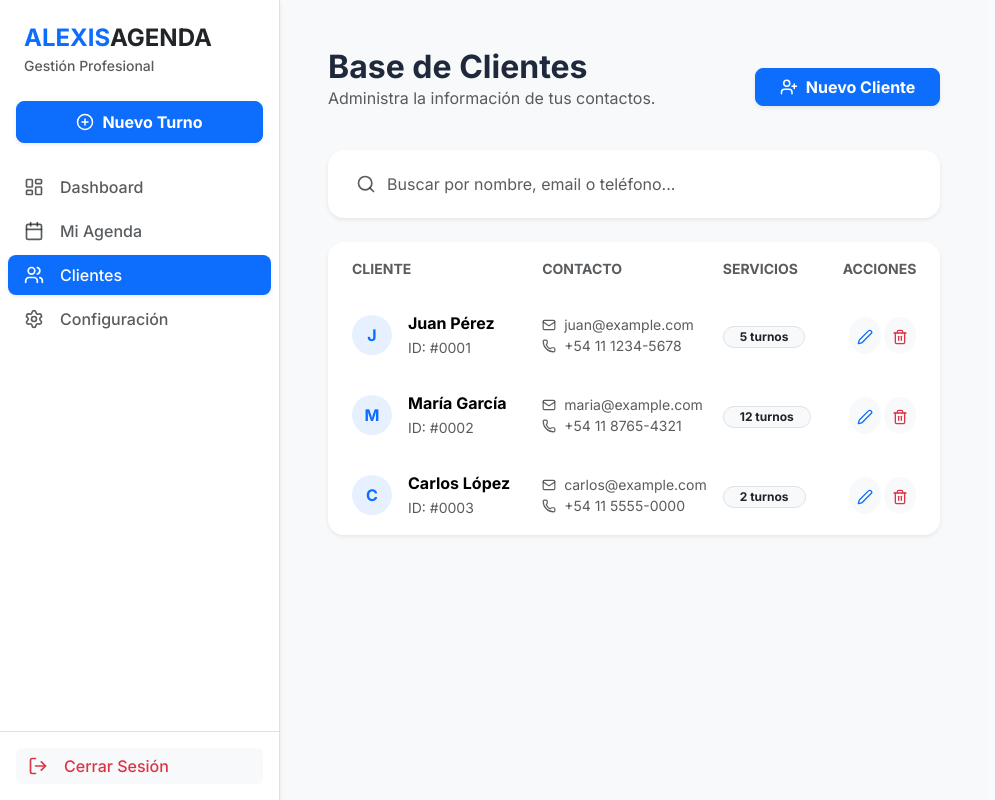
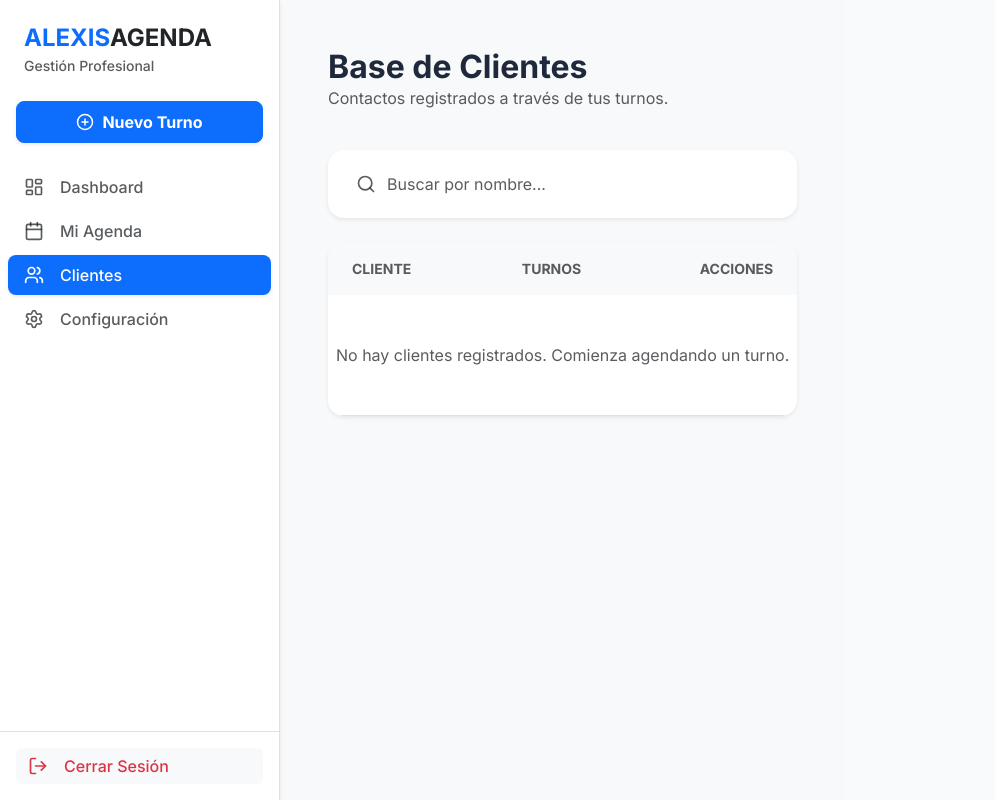
Before and after one commit to alexsena9/Web-agenda, a React (Vite) app: page / in a window 1280 px wide. Both pictures are taken after a click on the button "Clientes". Shown: the whole page, without its empty margins (0-995 px from the left). Built offline with nearby package versions, Linux system fonts and the light colour scheme.

Commit message:
vinculación automática de turnos con base de datos de clientes

```diff
--- a/src/App.jsx
+++ b/src/App.jsx
@@ -3,6 +3,7 @@ import Sidebar from "./layout/Sidebar";
 import Dashboard from "./views/Dashboard";
 import Agenda from "./views/Agenda";
 import Clientes from "./views/Clientes";
+import Configuracion from "./views/Configuracion";
 import NuevoTurnoModal from "./components/NuevoTurnoModal";
 import "./App.css";
 
@@ -11,16 +12,54 @@ function App() {
   const [isModalOpen, setIsModalOpen] = useState(false);
 
   const [turnos, setTurnos] = useState(() => {
-    const savedTurnos = localStorage.getItem("web_agenda_turnos");
-    return savedTurnos ? JSON.parse(savedTurnos) : [];
+    const saved = localStorage.getItem("web_agenda_turnos");
+    return saved ? JSON.parse(saved) : [];
+  });
+
+  const [clientes, setClientes] = useState(() => {
+    const saved = localStorage.getItem("web_agenda_clientes");
+    return saved ? JSON.parse(saved) : [];
+  });
+
+  const [servicios, setServicios] = useState(() => {
+    const saved = localStorage.getItem("web_agenda_servicios");
+    return saved
+      ? JSON.parse(saved)
+      : ["Corte de Cabello", "Barba", "Tratamiento Facial"];
   });
 
   useEffect(() => {
     localStorage.setItem("web_agenda_turnos", JSON.stringify(turnos));
-  }, [turnos]);
+    localStorage.setItem("web_agenda_clientes", JSON.stringify(clientes));
+    localStorage.setItem("web_agenda_servicios", JSON.stringify(servicios));
+  }, [turnos, clientes, servicios]);
 
   const handleAddTurno = (nuevoTurno) => {
     setTurnos([...turnos, nuevoTurno]);
+
+    setClientes((prevClientes) => {
+      const existe = prevClientes.find(
+        (c) => c.nombre.toLowerCase() === nuevoTurno.cliente.toLowerCase(),
+      );
+
+      if (existe) {
+        return prevClientes.map((c) =>
+          c.id === existe.id
+            ? { ...c, cantidadTurnos: c.cantidadTurnos + 1 }
+            : c,
+        );
+      } else {
+        return [
+          ...prevClientes,
+          {
+            id: Date.now(),
+            nombre: nuevoTurno.cliente,
+            fechaRegistro: new Date().toLocaleDateString(),
+            cantidadTurnos: 1,
+          },
+        ];
+      }
+    });
   };
 
   const renderView = () => {
@@ -30,15 +69,10 @@ function App() {
       case "agenda":
         return <Agenda turnos={turnos} setTurnos={setTurnos} />;
       case "clientes":
-        return <Clientes />;
+        return <Clientes clientes={clientes} setClientes={setClientes} />;
       case "config":
         return (
-          <div className="view-animate p-4 bg-white rounded-4 shadow-sm">
-            <h3 className="fw-bold">Configuración</h3>
-            <p className="text-muted">
-              Personaliza los servicios y horarios de tu negocio.
-            </p>
-          </div>
+          <Configuracion servicios={servicios} setServicios={setServicios} />
         );
       default:
         return <Dashboard turnos={turnos} />;
@@ -52,18 +86,17 @@ function App() {
         setView={setView}
         onNewTurn={() => setIsModalOpen(true)}
       />
-
       <main
         className="flex-grow-1 p-4 p-md-5"
         style={{ overflowY: "auto", maxHeight: "100vh" }}
       >
         <div className="container-fluid px-0">{renderView()}</div>
       </main>
-
       <NuevoTurnoModal
         isOpen={isModalOpen}
         onClose={() => setIsModalOpen(false)}
         onAddTurno={handleAddTurno}
+        servicios={servicios}
       />
     </div>
   );
--- a/src/Views/Clientes.jsx
+++ b/src/Views/Clientes.jsx
@@ -1,52 +1,30 @@
-import React, { useState } from "react";
+import React from "react";
 import {
   Search,
   UserPlus,
   Mail,
   Phone,
-  MoreVertical,
   Edit2,
   Trash2,
+  User,
 } from "lucide-react";
 
-const Clientes = () => {
-  const [clientes] = useState([
-    {
-      id: 1,
-      nombre: "Juan Pérez",
-      email: "juan@example.com",
-      telefono: "+54 11 1234-5678",
-      servicios: 5,
-    },
-    {
-      id: 2,
-      nombre: "María García",
-      email: "maria@example.com",
-      telefono: "+54 11 8765-4321",
-      servicios: 12,
-    },
-    {
-      id: 3,
-      nombre: "Carlos López",
-      email: "carlos@example.com",
-      telefono: "+54 11 5555-0000",
-      servicios: 2,
-    },
-  ]);
+const Clientes = ({ clientes, setClientes }) => {
+  const eliminarCliente = (id) => {
+    if (window.confirm("¿Eliminar este cliente borrará su historial?")) {
+      setClientes(clientes.filter((c) => c.id !== id));
+    }
+  };
 
   return (
-    <div className="view-animate">
+    <div className="view-animate text-start">
       <div className="d-flex justify-content-between align-items-center mb-4">
         <div>
           <h2 className="fw-bold mb-0">Base de Clientes</h2>
           <p className="text-muted">
-            Administra la información de tus contactos.
+            Contactos registrados a través de tus turnos.
           </p>
         </div>
-        <button className="btn btn-primary d-flex align-items-center gap-2 rounded-3 px-4 shadow-sm">
-          <UserPlus size={18} />
-          <span className="fw-bold">Nuevo Cliente</span>
-        </button>
       </div>
 
       <div className="card border-0 shadow-sm rounded-4 p-3 mb-4">
@@ -57,7 +35,7 @@ const Clientes = () => {
           <input
             type="text"
             className="form-control border-0 shadow-none"
-            placeholder="Buscar por nombre, email o teléfono..."
+            placeholder="Buscar por nombre..."
           />
         </div>
       </div>
@@ -65,16 +43,13 @@ const Clientes = () => {
       <div className="card border-0 shadow-sm rounded-4 overflow-hidden">
         <div className="table-responsive">
           <table className="table table-hover align-middle mb-0">
-            <thead className="bg-light">
+            <thead className="table-light">
               <tr>
                 <th className="px-4 py-3 border-0 text-muted small fw-bold">
                   CLIENTE
                 </th>
-                <th className="py-3 border-0 text-muted small fw-bold">
-                  CONTACTO
-                </th>
-                <th className="py-3 border-0 text-muted small fw-bold">
-                  SERVICIOS
+                <th className="py-3 border-0 text-muted small fw-bold text-center">
+                  TURNOS
                 </th>
                 <th className="py-3 border-0 text-muted small fw-bold text-end px-4">
                   ACCIONES
@@ -82,7 +57,8 @@ const Clientes = () => {
               </tr>
             </thead>
             <tbody>
-              {clientes.map((cliente) => (
+              {clientes.length > 0 ? (
+                clientes.map((cliente) => (
                   <tr key={cliente.id}>
                     <td className="px-4 py-3 border-0">
                       <div className="d-flex align-items-center gap-3">
@@ -90,43 +66,38 @@ const Clientes = () => {
                           className="bg-primary bg-opacity-10 text-primary rounded-circle d-flex align-items-center justify-content-center fw-bold"
                           style={{ width: "40px", height: "40px" }}
                         >
-                        {cliente.nombre.charAt(0)}
+                          <User size={20} />
                         </div>
                         <div>
                           <p className="mb-0 fw-bold">{cliente.nombre}</p>
                           <small className="text-muted">
-                          ID: #{cliente.id.toString().padStart(4, "0")}
+                            Registrado el {cliente.fechaRegistro}
                           </small>
                         </div>
                       </div>
                     </td>
-                  <td className="py-3 border-0">
-                    <div className="d-flex flex-column">
-                      <div className="d-flex align-items-center gap-2 small text-muted">
-                        <Mail size={14} /> {cliente.email}
-                      </div>
-                      <div className="d-flex align-items-center gap-2 small text-muted">
-                        <Phone size={14} /> {cliente.telefono}
-                      </div>
-                    </div>
-                  </td>
-                  <td className="py-3 border-0">
-                    <span className="badge bg-light text-dark border rounded-pill px-3">
-                      {cliente.servicios} turnos
+                    <td className="py-3 border-0 text-center">
+                      <span className="badge bg-light text-primary border border-primary-subtle rounded-pill px-3">
+                        {cliente.cantidadTurnos} servicios
                       </span>
                     </td>
                     <td className="py-3 border-0 text-end px-4">
-                    <div className="btn-group">
-                      <button className="btn btn-sm btn-light border-0 rounded-circle p-2 text-primary me-1">
-                        <Edit2 size={16} />
+                      <button
+                        onClick={() => eliminarCliente(cliente.id)}
+                        className="btn btn-sm btn-light text-danger rounded-circle p-2 border-0"
+                      >
+                        <Trash2 size={18} />
                       </button>
-                      <button className="btn btn-sm btn-light border-0 rounded-circle p-2 text-danger">
-                        <Trash2 size={16} />
-                      </button>
-                    </div>
                     </td>
                   </tr>
-              ))}
+                ))
+              ) : (
+                <tr>
+                  <td colSpan="3" className="text-center py-5 text-muted">
+                    No hay clientes registrados. Comienza agendando un turno.
+                  </td>
+                </tr>
+              )}
             </tbody>
           </table>
         </div>
--- /dev/null
+++ b/src/Views/Configuracion.jsx
@@ -0,0 +1,91 @@
+import React, { useState } from "react";
+import { Settings, Plus, Trash2, CheckCircle, Store } from "lucide-react";
+
+const Configuracion = ({ servicios, setServicios }) => {
+  const [nuevoServicio, setNuevoServicio] = useState("");
+
+  const agregarServicio = (e) => {
+    e.preventDefault();
+    if (nuevoServicio.trim() === "") return;
+    if (!servicios.includes(nuevoServicio)) {
+      setServicios([...servicios, nuevoServicio]);
+      setNuevoServicio("");
+    }
+  };
+
+  const eliminarServicio = (nombre) => {
+    if (servicios.length <= 1) {
+      alert("Debes tener al menos un servicio disponible.");
+      return;
+    }
+    setServicios(servicios.filter((s) => s !== nombre));
+  };
+
+  return (
+    <div className="view-animate">
+      <div className="mb-4">
+        <h2 className="fw-bold">Configuración</h2>
+        <p className="text-muted">
+          Personaliza los detalles de tu negocio y servicios.
+        </p>
+      </div>
+
+      <div className="row">
+        <div className="col-md-6">
+          <div className="card border-0 shadow-sm rounded-4 p-4 mb-4">
+            <div className="d-flex align-items-center gap-2 mb-4">
+              <Store className="text-primary" size={24} />
+              <h5 className="fw-bold mb-0">Servicios Ofrecidos</h5>
+            </div>
+
+            <form onSubmit={agregarServicio} className="d-flex gap-2 mb-4">
+              <input
+                type="text"
+                className="form-control bg-light border-0 shadow-none"
+                placeholder="Ej: Limpieza Facial"
+                value={nuevoServicio}
+                onChange={(e) => setNuevoServicio(e.target.value)}
+              />
+              <button type="submit" className="btn btn-primary rounded-3 px-3">
+                <Plus size={20} />
+              </button>
+            </form>
+
+            <ul className="list-group list-group-flush">
+              {servicios.map((servicio, index) => (
+                <li
+                  key={index}
+                  className="list-group-item d-flex justify-content-between align-items-center px-0 border-light"
+                >
+                  <div className="d-flex align-items-center gap-2">
+                    <CheckCircle size={16} className="text-success" />
+                    <span>{servicio}</span>
+                  </div>
+                  <button
+                    onClick={() => eliminarServicio(servicio)}
+                    className="btn btn-link text-danger p-0 border-0"
+                  >
+                    <Trash2 size={16} />
+                  </button>
+                </li>
+              ))}
+            </ul>
+          </div>
+        </div>
+
+        <div className="col-md-6">
+          <div className="card border-0 shadow-sm rounded-4 p-4 text-center bg-white">
+            <Settings className="text-muted mb-3 mx-auto" size={40} />
+            <h5 className="fw-bold">Más ajustes pronto</h5>
+            <p className="text-muted small">
+              Próximamente podrás configurar horarios de apertura, días no
+              laborales y exportar tus datos a Excel.
+            </p>
+          </div>
+        </div>
+      </div>
+    </div>
+  );
+};
+
+export default Configuracion;
```
Also changed, not shown: src/Components/NuevoTurnoModal.jsx (+16 -16 lines). Lines whose indentation alone changed are shown as unchanged.
